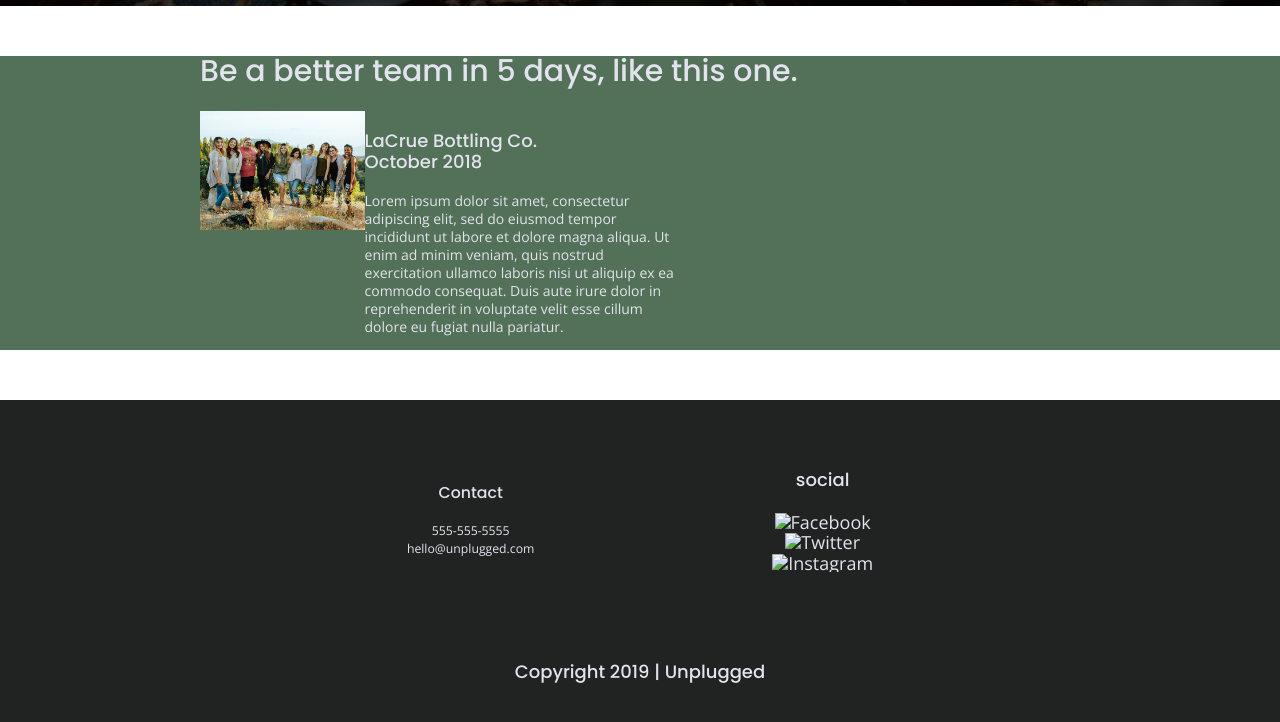
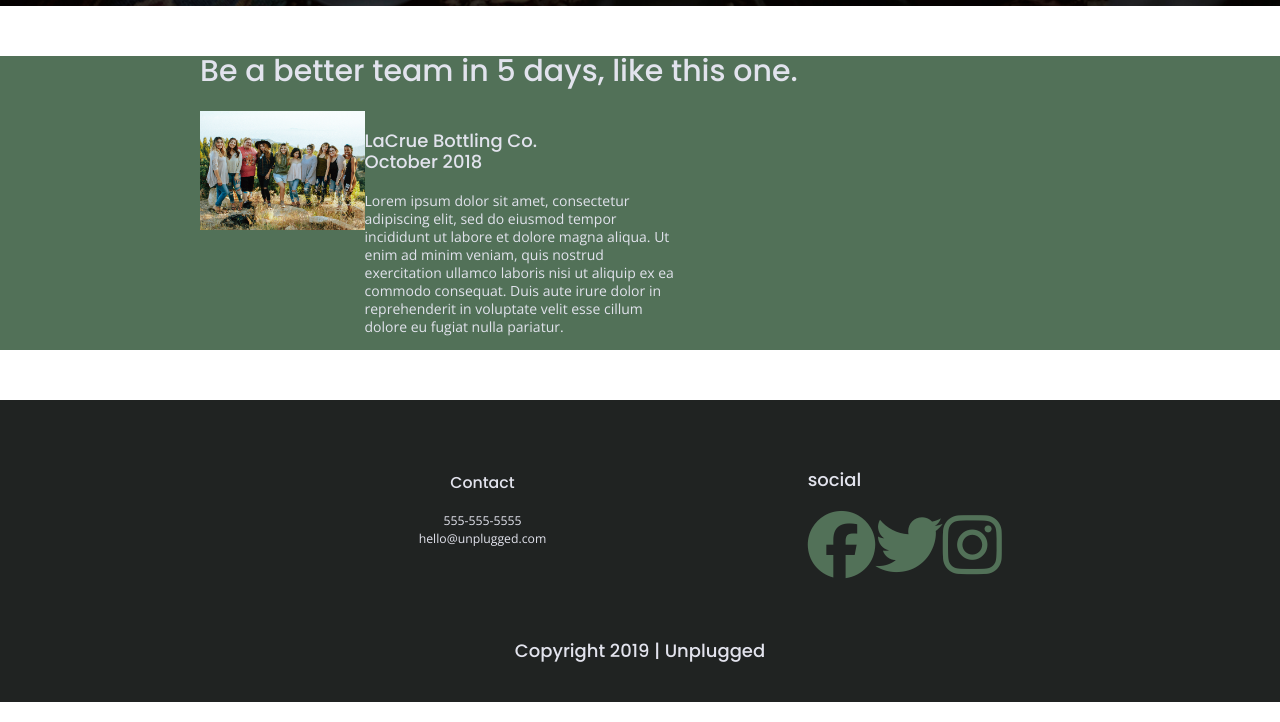
Before and after one commit to rebals/Unplugged-Retreat, a website built with Parcel: page index.html in a window 1280 px wide. Shown: the part 1582-2304 px from the top of the page. Built offline with nearby package versions, Linux system fonts and the light colour scheme.

Commit message:
Social icons added

```diff
--- a/css/main.css
+++ b/css/main.css
@@ -241,6 +241,19 @@ footer p {
 .content-wrapper {
   width: 90%;
   margin: 50px 0;
+}
+
+.social-icons i {
+  font-size: 3.75em;
+  color: #527158;
+}
+
+.social-icons {
+  display: flex;
+  justify-content: space-around;
+  border-radius: 50%;
+  width: 40px;
+  height: 40px;
 }
 
 /* ==========================================================================
--- a/index.html
+++ b/index.html
@@ -149,13 +149,16 @@
           <h3>social</h3>
           <div class="social-icons">
             <!--FACEBOOK-->
-            <p><a href="https://www.facebook.com/moonrebelllc" target="_blank"><img src="#" alt="Facebook"/></a></p>
+            <p><a href="https://www.facebook.com/moonrebelllc" target="_blank"><i class="fab fa-facebook"></i></a>
+            </p>
 
             <!--TWITTER-->
-            <p><a href="https://twitter.com/Lynn87749802" target="_blank"><img src="#" alt="Twitter"/></a></p>
+            <p><a href="https://twitter.com/Lynn87749802" target="_blank"><i class="fab fa-twitter"></i></a>
+            </p>
 
             <!--INSTAGRAM-->
-            <p><a href="https://www.instagram.com/rebasmith09/" target="_blank"><img src="#" alt="Instagram"/></a></p>
+            <p><a href="https://www.instagram.com/rebasmith09/" target="_blank"><i class="fab fa-instagram"></i></a>
+            </p>
 
           </div>
         </div>
```
Also changed, not shown: about/index.html (+7 -4 lines), faq/index.html (+7 -4 lines).
